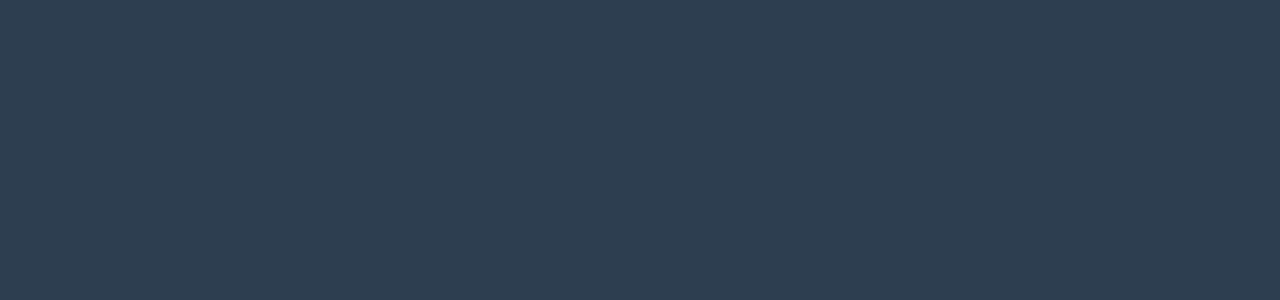
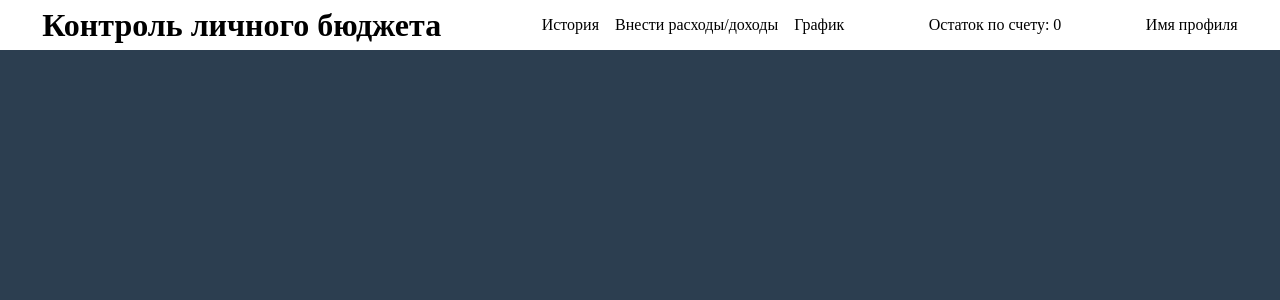
Before and after one commit to filya63/budget, a Vue app: page / in a window 1280 px wide. Before the commit this address had no page. Shown: the top 300 px of the page. Built offline with nearby package versions, Linux system fonts and the light colour scheme.

Commit message:
add form, add btn auth

```diff
--- a/src/components/Auth.vue
+++ b/src/components/Auth.vue
@@ -1,19 +1,24 @@
 <template>
-  <router-link to="/history" v-if="isAuth">Твоё имя</router-link>
-  <router-link to="/sign-in" v-else>Авторизация/Регистрация</router-link>
+  <router-link :to="url">{{ nameBtn }}</router-link>
 </template>
 
 <script lang="ts">
 import { defineComponent, ref, computed } from 'vue';
-import mapGetters from 'vuex';
+import { mapGetters } from 'vuex';
 
 export default defineComponent({
   setup() {
-    const getters = mapGetters('auth', ['getAuthStatus']);
-    const isAuth:any = ref(false);
-    // const url = computed(():String => {
-    //   return isAuth ? '/history' : '/exin'
-    // });
+    let getAuthStatus = mapGetters('auth', ['getAuthStatus']);
+    let url = computed(():string => {
+      return getAuthStatus ? '/history' : '/sign-in';
+    });
+    let nameBtn = computed(():string => {
+      return getAuthStatus ? 'Имя профиля' : 'Вход/Регистрация';
+    })
+    return {
+      url,
+      nameBtn
+    }
   }
 })
 </script>
--- a/src/store/auth.ts
+++ b/src/store/auth.ts
@@ -8,7 +8,7 @@ export default {
   actions: {
   },
   getters: {
-    getAuthStatus: (state: any): Boolean => {
+    getAuthStatus: (state: any):boolean => {
       return state.isAuth
     }
   }
```
